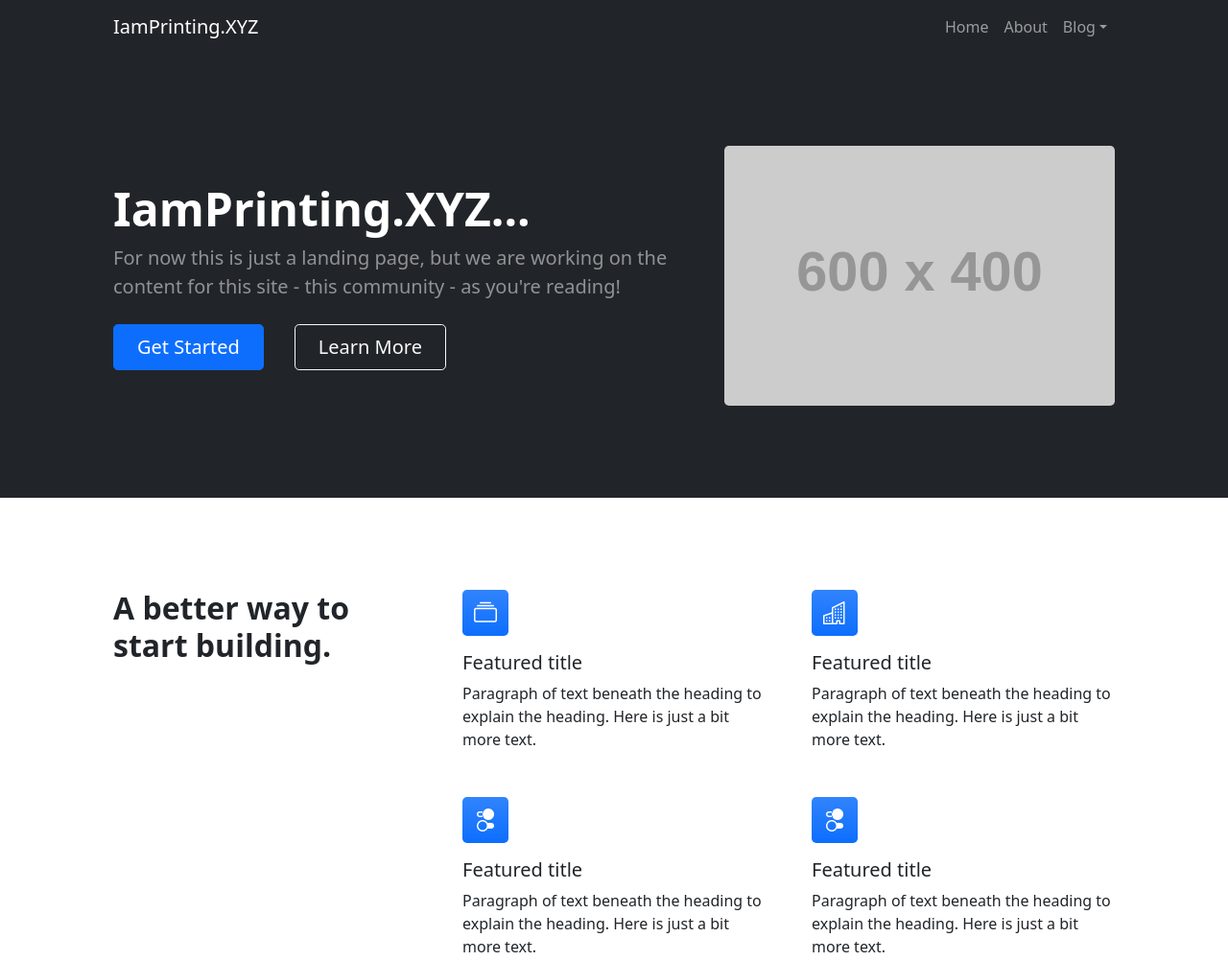
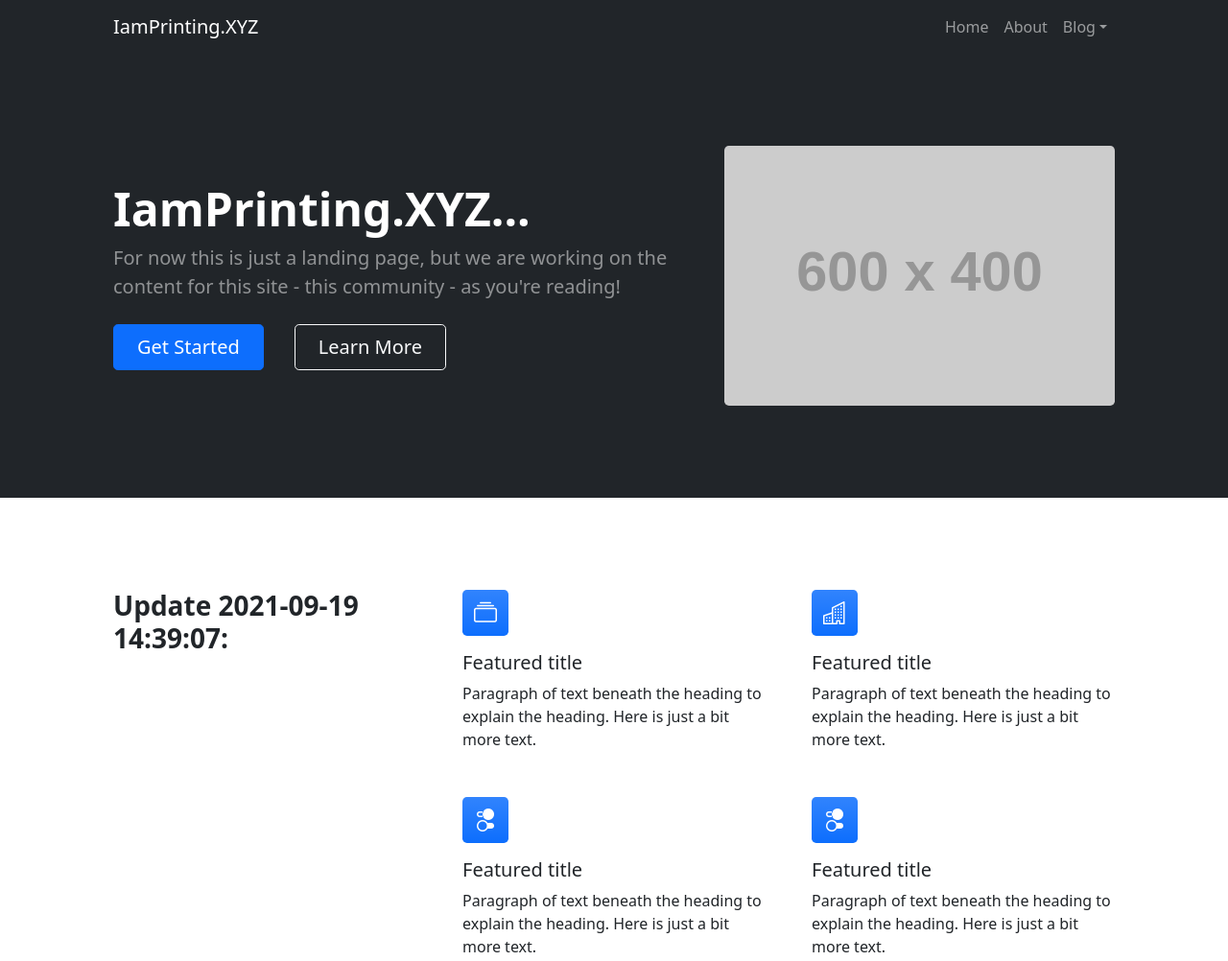
Before and after one commit to Mathiaspihl/iamprinting, a plain HTML site: page index.html in a window 1280 px wide. Shown: the top 1002 px of the page at 96% size. Drawn offline with nearby package versions, Linux system fonts and the light colour scheme; placeholder pictures from the web are drawn by us.

Commit message:
Update index.html

```diff
--- a/index.html
+++ b/index.html
@@ -67,7 +67,7 @@
             <section class="py-5" id="features">
                 <div class="container px-5 my-5">
                     <div class="row gx-5">
-                        <div class="col-lg-4 mb-5 mb-lg-0"><h2 class="fw-bolder mb-0">A better way to start building.</h2></div>
+                        <div class="col-lg-4 mb-5 mb-lg-0"><h3 class="fw-bolder mb-0">Update 2021-09-19 14:39:07:</h3></div>
                         <div class="col-lg-8">
                             <div class="row gx-5 row-cols-1 row-cols-md-2">
                                 <div class="col mb-5 h-100">
```
